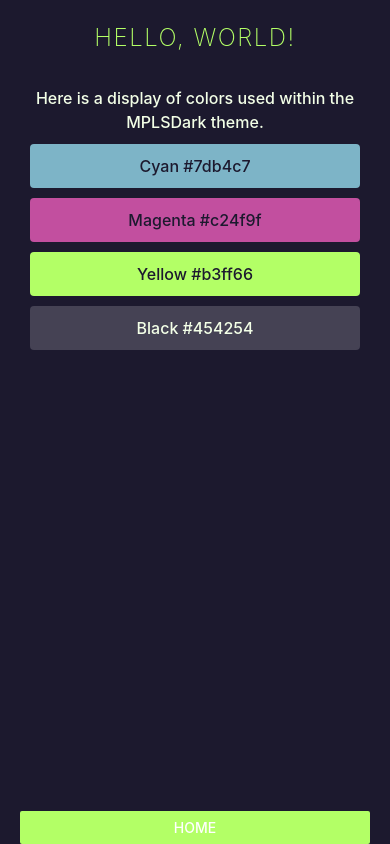
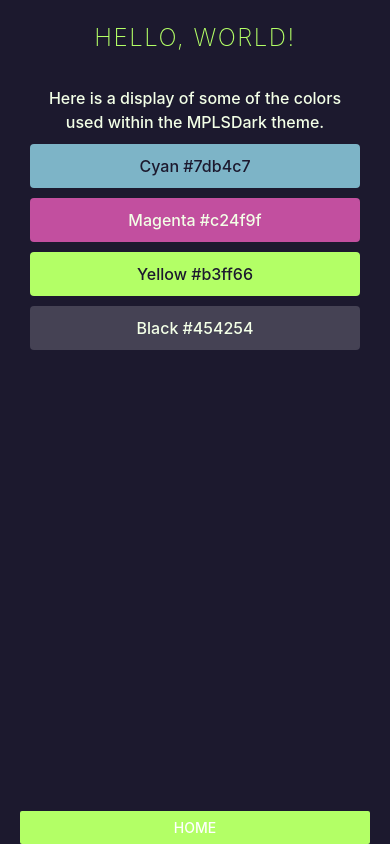
Before and after one commit to bqanderson/AwesomeProject_FEM, a React Native app: screen / in a window 390 px wide. Built offline with nearby package versions, Linux system fonts and the light colour scheme.

Commit message:
Minor text change.

```diff
--- a/App.tsx
+++ b/App.tsx
@@ -14,7 +14,8 @@ const App = () => {
         <View style={styles.colorBoxViewWrapper}>
           <View style={styles.bodyTextView}>
             <Text style={styles.bodyText}>
-              Here is a display of colors used within the MPLSDark theme.
+              Here is a display of some of the colors used within the MPLSDark
+              theme.
             </Text>
           </View>
           <View style={[styles.colorBoxView, styles.cyanView]}>
@@ -23,7 +24,7 @@ const App = () => {
             </Text>
           </View>
           <View style={[styles.colorBoxView, styles.magentaView]}>
-            <Text style={[styles.bodyText, styles.colorBoxText]}>
+            <Text style={[styles.bodyText, styles.whiteBoxText]}>
               Magenta #c24f9f
             </Text>
           </View>
```
